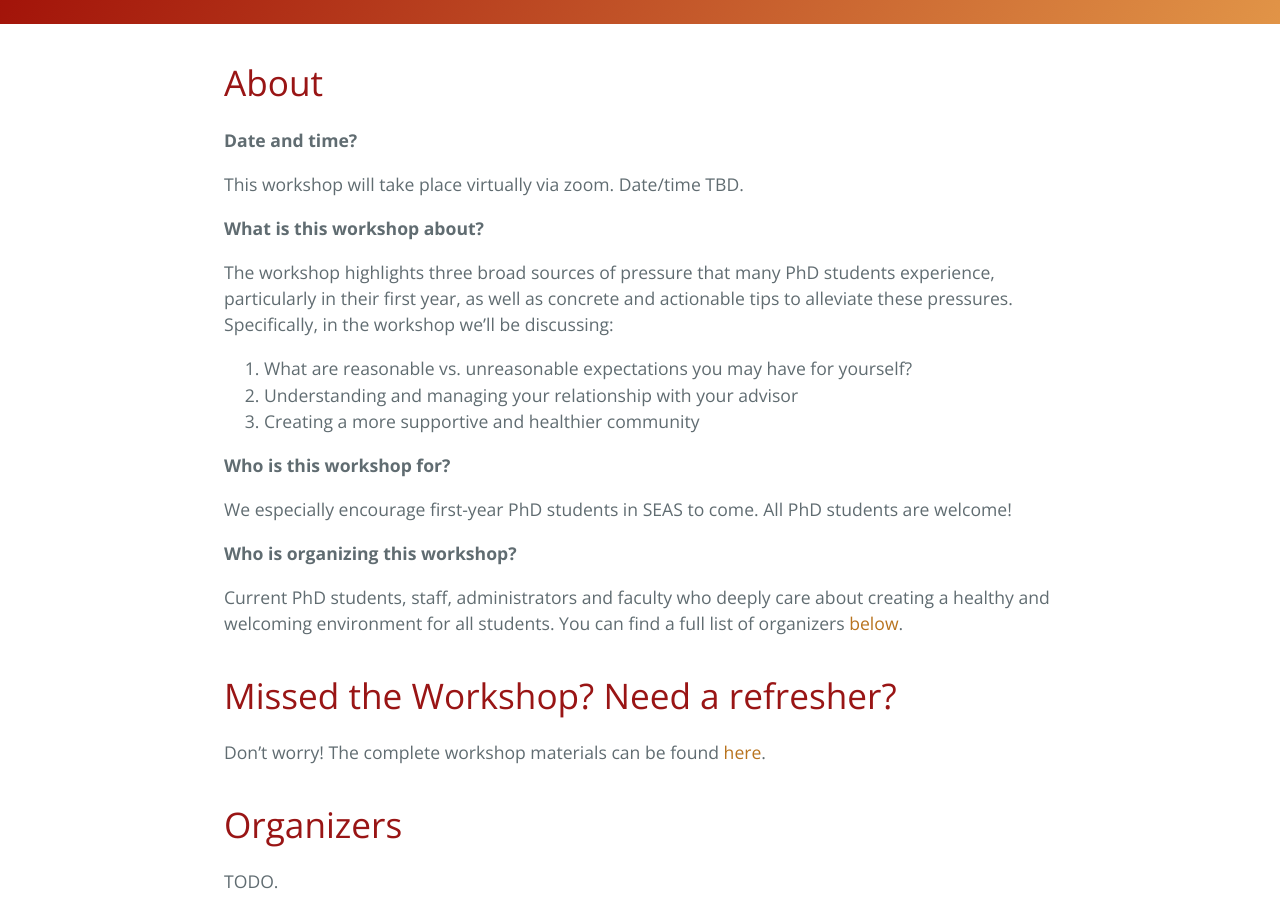
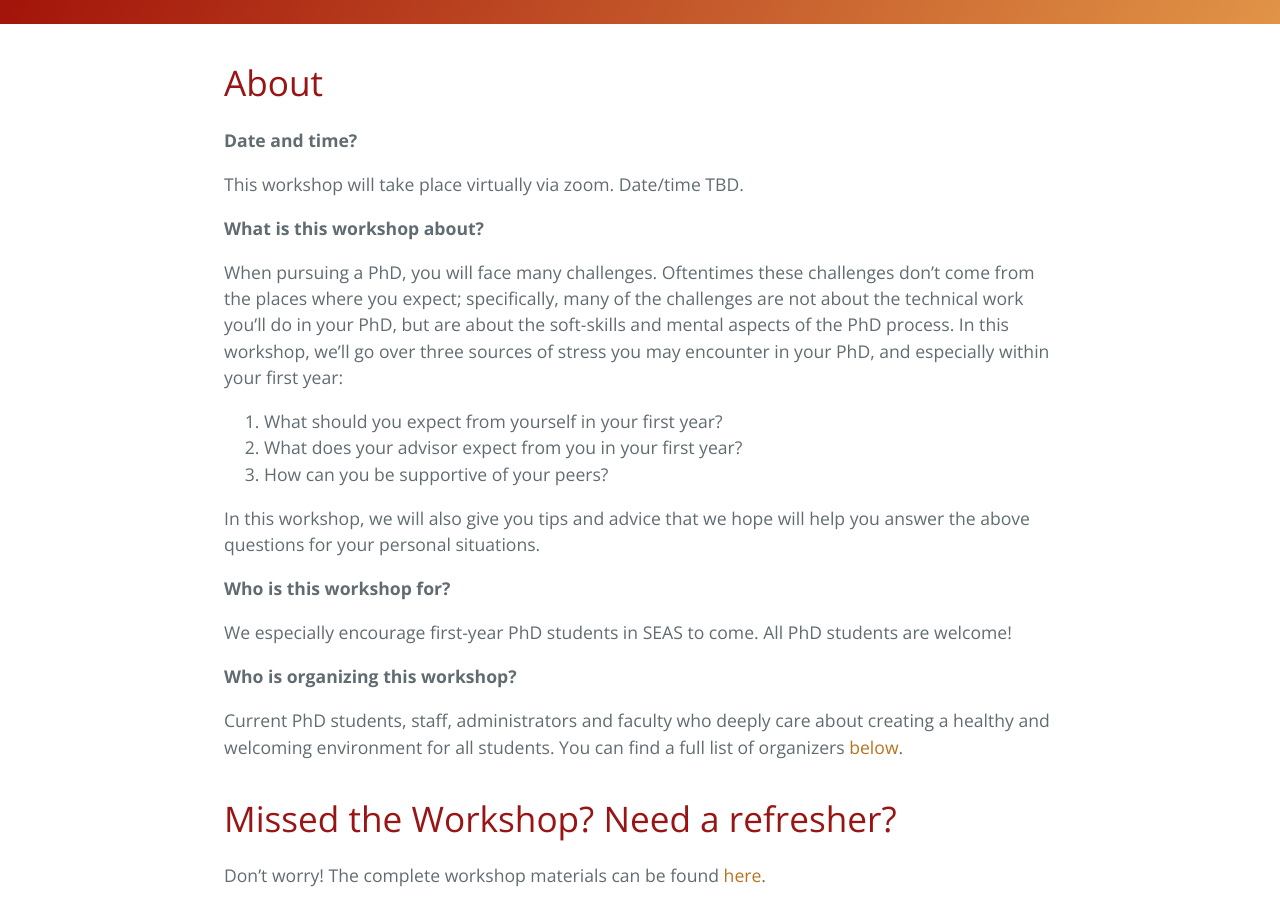
Before and after one commit to yanivyacoby/a-guide-to-your-phd, a Jekyll site: the page built from index.md, in a window 1280 px wide and 900 px high, scrolled down 339 px. Built offline with Jekyll 4.4.1, drawn with Linux system fonts in a browser that asks for light colours.

Commit message:
Update index.md

```diff
--- a/index.md
+++ b/index.md
@@ -13,13 +13,19 @@ This workshop will take place virtually via zoom. Date/time TBD.
 
 **What is this workshop about?**
 
-The workshop highlights three broad sources of pressure that many PhD students experience,
-particularly in their first year,
-as well as concrete and actionable tips to alleviate these pressures.
-Specifically, in the workshop we'll be discussing:
-1. What are reasonable vs. unreasonable expectations you may have for yourself?
-2. Understanding and managing your relationship with your advisor
-3. Creating a more supportive and healthier community
+When pursuing a PhD, you will face many challenges.
+Oftentimes these challenges don't come from the places where you expect;
+specifically, many of the challenges are not about the technical work you'll do in your PhD,
+but are about the soft-skills and mental aspects of the PhD process.
+In this workshop, we'll go over three sources of stress you may encounter in your PhD,
+and especially within your first year:
+
+1. What should you expect from yourself in your first year?
+2. What does your advisor expect from you in your first year?
+3. How can you be supportive of your peers?
+
+In this workshop, we will also give you tips and advice that we hope will help you
+answer the above questions for your personal situations.
 
 **Who is this workshop for?**
 
```
